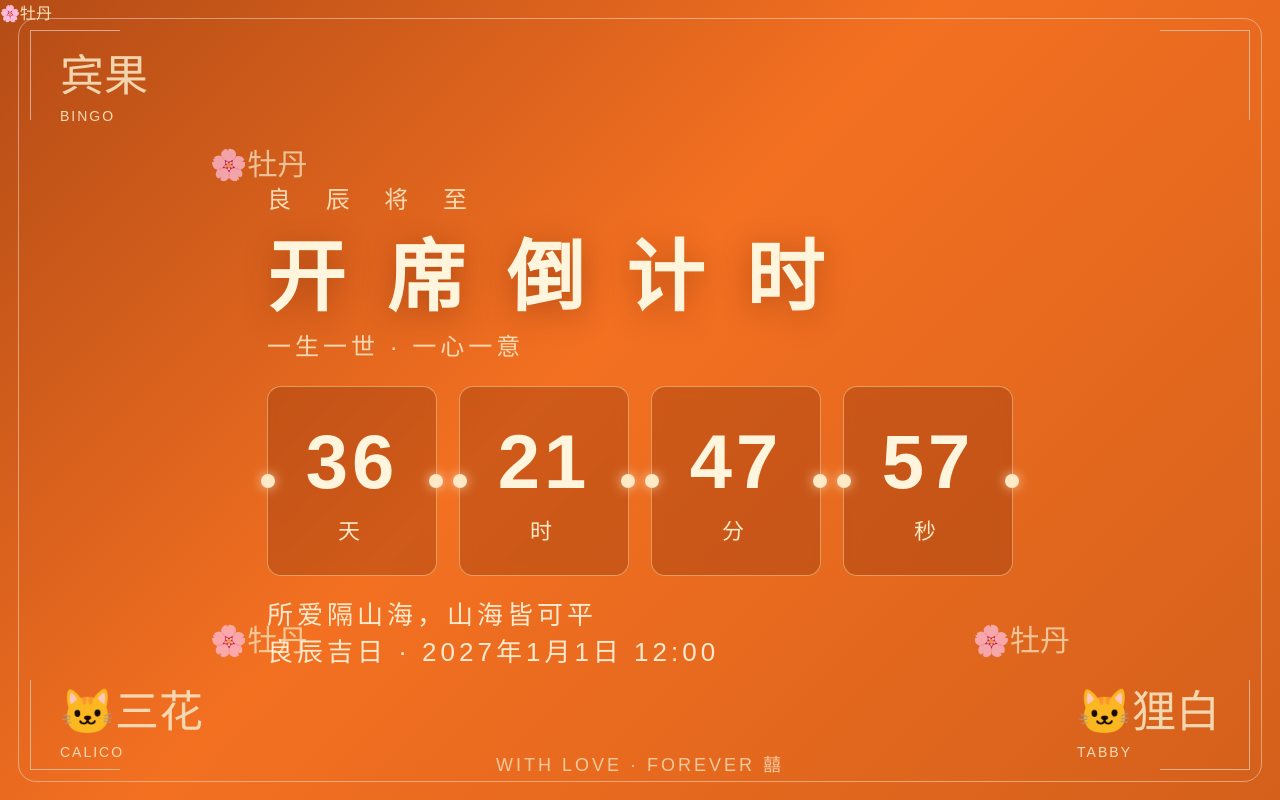
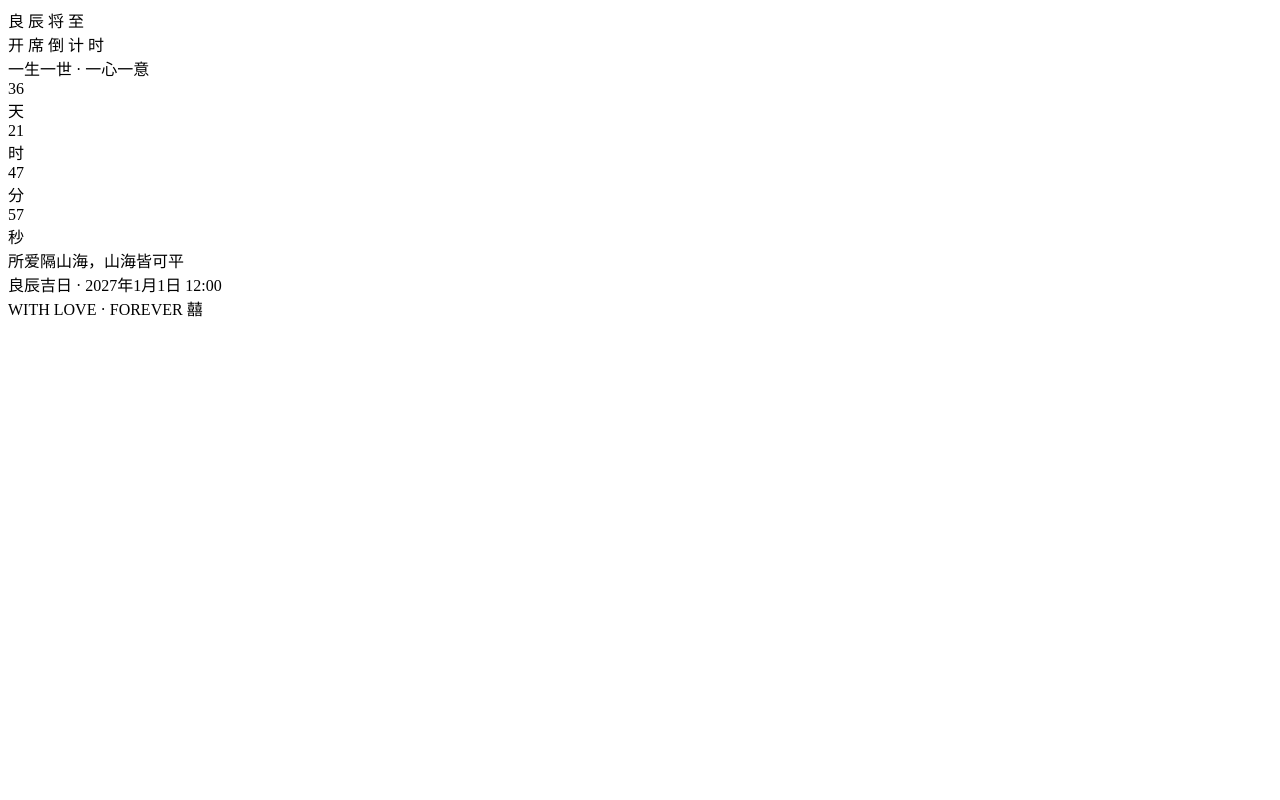
Before and after one commit to 516044933/wedding, a plain HTML site: page index.html in a window 1280 px wide. Drawn offline with Linux system fonts and the light colour scheme.

Commit message:
Update index.html

```diff
--- a/index.html
+++ b/index.html
@@ -1,252 +1,3 @@
-<!DOCTYPE html>
-<html lang="zh-CN">
-<head>
-<meta charset="UTF-8" />
-<meta name="viewport" content="width=device-width, initial-scale=1.0" />
-<title>婚筵计时</title>
-<style>
-  * {
-    margin: 0;
-    padding: 0;
-    box-sizing: border-box;
-    font-family: "PingFang SC", "Microsoft YaHei", sans-serif;
-  }
-
-  html, body {
-    width: 100vw;
-    height: 100vh;
-    overflow: hidden;
-    position: relative;
-    background: linear-gradient(135deg, #b44c16 0%, #F37021 45%, #d4601b 100%);
-    color: #f7e4c0;
-  }
-
-  /* 奶油白边框 */
-  body::before {
-    content: "";
-    position: absolute;
-    inset: 18px;
-    border: 1px solid rgba(246, 239, 235, 0.45);
-    border-radius: 18px;
-    pointer-events: none;
-  }
-
-  /* 四角奶油白装饰 */
-  .corner {
-    position: absolute;
-    width: 90px;
-    height: 90px;
-    border-color: rgba(246, 239, 235, 0.55);
-    border-style: solid;
-    border-width: 0;
-  }
-  .corner.tl { top: 30px; left: 30px; border-top-width: 1px; border-left-width: 1px; }
-  .corner.tr { top: 30px; right: 30px; border-top-width: 1px; border-right-width: 1px; }
-  .corner.bl { bottom: 30px; left: 30px; border-bottom-width: 1px; border-left-width: 1px; }
-  .corner.br { bottom: 30px; right: 30px; border-bottom-width: 1px; border-right-width: 1px; }
-
-  /* 卡通装饰区：1只狗 + 2只猫 */
-  .deco {
-    position: absolute;
-    font-size: 44px;
-    opacity: 0.9;
-    z-index: 2;
-  }
-  .deco .label {
-    display: block;
-    font-size: 14px;
-    margin-top: 4px;
-    color: #ffe9c7;
-    letter-spacing: 2px;
-  }
-  .dog    { top: 40px;  left: 60px;  } /* 一只狗 */
-  .cat1   { bottom: 40px; left: 60px;  } /* 两只猫 */
-  .cat2   { bottom: 40px; right: 60px; }
-
-  .peony {
-    position: absolute;
-    font-size: 30px;
-    opacity: 0.75;
-    z-index: 1;
-  }
-  .peony1 { top: 140px; left: 210px; }
-  .peony2 { bottom: 140px; left: 210px; }
-  .peony3 { top: 140px; right: 210px; }
-  .peony4 { bottom: 140px; right: 210px; }
-
-  /* 主内容 */
-  .wrap {
-    position: relative;
-    z-index: 3;
-    width: 100%;
-    height: 100%;
-    display: flex;
-    flex-direction: column;
-    align-items: center;
-    justify-content: center;
-    gap: 18px;
-    padding: 40px;
-  }
-
-  .top-text {
-    font-size: 24px;
-    letter-spacing: 14px;
-    color: #ffe9c7;
-    opacity: 0.9;
-  }
-
-  .title {
-    font-size: 78px;
-    font-weight: 800;
-    letter-spacing: 10px;
-    color: #fff4dc;
-    text-shadow: 0 6px 30px rgba(120, 40, 10, 0.45);
-  }
-
-  .subtitle {
-    font-size: 24px;
-    letter-spacing: 4px;
-    color: #ffe9c7;
-    opacity: 0.88;
-    margin-bottom: 12px;
-  }
-
-  /* 倒计时区域：婚礼前和婚后纪念共用同一套时间盒 */
-  .time-row {
-    display: flex;
-    gap: 22px;
-    margin: 24px 0 18px;
-  }
-
-  .time-block {
-    width: 170px;
-    height: 190px;
-    background: rgba(140, 50, 14, 0.35);
-    border: 1px solid rgba(246, 211, 155, 0.55);
-    border-radius: 14px;
-    display: flex;
-    flex-direction: column;
-    align-items: center;
-    justify-content: center;
-    position: relative;
-    backdrop-filter: blur(6px);
-  }
-
-  .time-num {
-    font-size: 76px;
-    font-weight: 800;
-    color: #fff4dc;
-    letter-spacing: 4px;
-  }
-
-  .time-label {
-    font-size: 22px;
-    color: #ffe9c7;
-    margin-top: 8px;
-    letter-spacing: 6px;
-  }
-
-  .dot {
-    width: 14px;
-    height: 14px;
-    background: #ffe9c7;
-    border-radius: 50%;
-    position: absolute;
-    top: 50%;
-    transform: translateY(-50%);
-    box-shadow: 0 0 12px rgba(255, 233, 199, 0.8);
-  }
-  .dot.left  { left: -7px; }
-  .dot.right { right: -7px; }
-
-  /* 纪念页区域 */
-  .memorial {
-    display: none;
-    flex-direction: column;
-    align-items: center;
-    justify-content: center;
-    gap: 22px;
-  }
-
-  .memorial .mem-title {
-    font-size: 40px;
-    letter-spacing: 10px;
-    color: #ffe9c7;
-  }
-
-  .memorial .mem-text {
-    font-size: 24px;
-    color: #ffe9c7;
-    opacity: 0.9;
-    text-align: center;
-    line-height: 1.9;
-    letter-spacing: 2px;
-  }
-
-  .desc-line1, .desc-line2 {
-    font-size: 26px;
-    color: #fff4dc;
-    letter-spacing: 4px;
-    opacity: 0.92;
-  }
-
-  .footer-text {
-    position: absolute;
-    bottom: 24px;
-    width: 100%;
-    text-align: center;
-    font-size: 18px;
-    color: #ffe9c7;
-    opacity: 0.75;
-    letter-spacing: 3px;
-    z-index: 3;
-  }
-
-  /* 响应式适配 */
-  @media (max-width: 1200px) {
-    .title { font-size: 56px; }
-    .time-block { width: 140px; height: 160px; }
-    .time-num { font-size: 60px; }
-  }
-
-  @media (max-width: 900px) {
-    .title { font-size: 42px; }
-    .time-row { gap: 12px; }
-    .time-block { width: 100px; height: 120px; }
-    .time-num { font-size: 42px; }
-    .time-label { font-size: 16px; }
-  }
-</style>
-</head>
-
-<body>
-
-  <div class="corner tl"></div>
-  <div class="corner tr"></div>
-  <div class="corner bl"></div>
-  <div class="corner br"></div>
-
-  <!-- 卡通装饰：1只狗 + 2只猫 -->
-  <div class="deco dog">
-    宾果
-    <span class="label">BINGO</span>
-  </div>
-  <div class="deco cat1">
-    🐱三花
-    <span class="label">CALICO</span>
-  </div>
-  <div class="deco cat2">
-    🐱狸白
-    <span class="label">TABBY</span>
-  </div>
-
-  <div class="peony peony1">🌸牡丹</div>
-  <div class="peony peony2">🌸牡丹</div>
-  <div class="peony3">🌸牡丹</div>
-  <div class="peony peony4">🌸牡丹</div>
-
-  <div class="wrap">
-
     <!-- 倒计时页面 -->
     <div id="countdownPage">
       <div class="top-text">良 辰 将 至</div>
```
